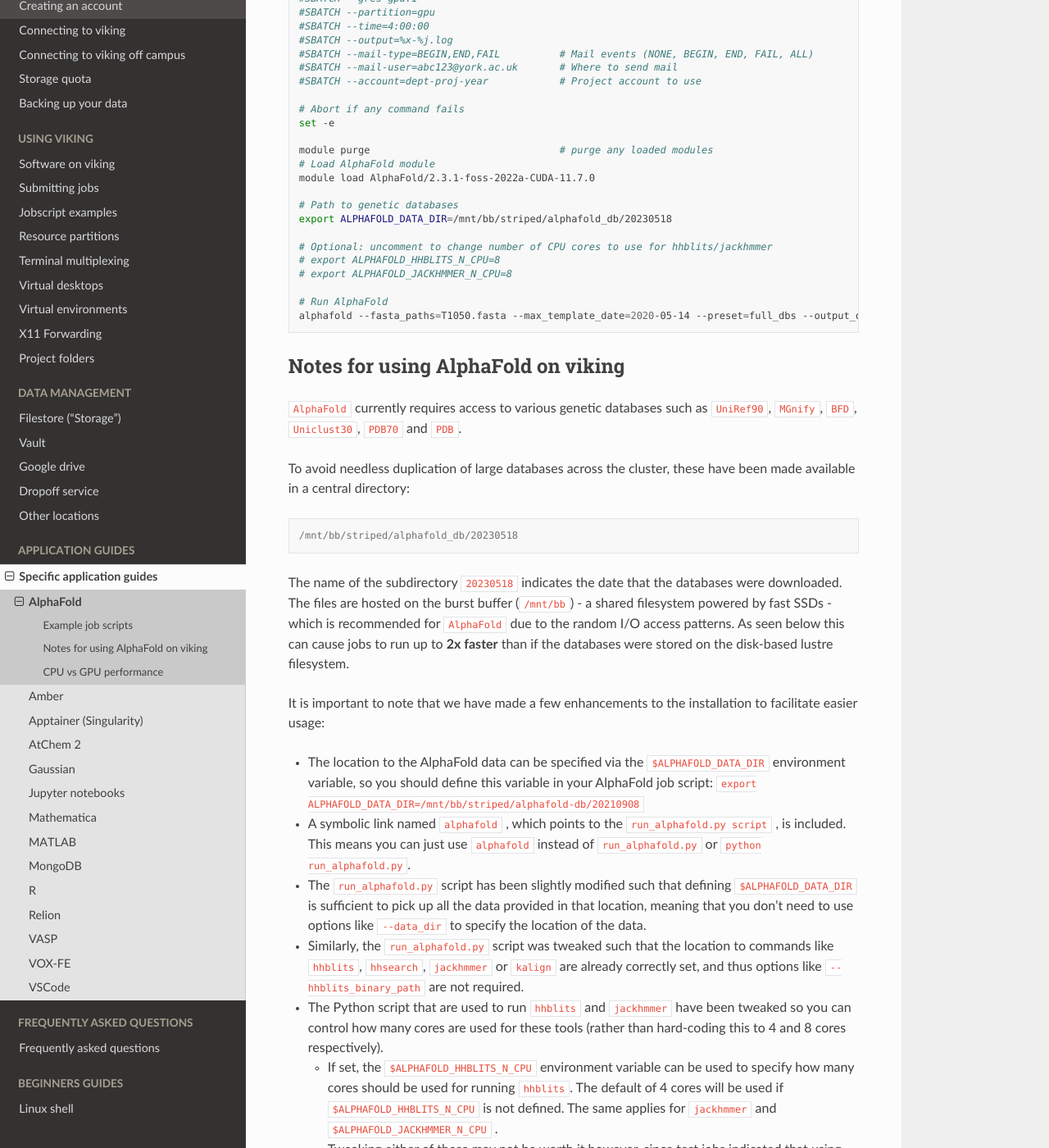
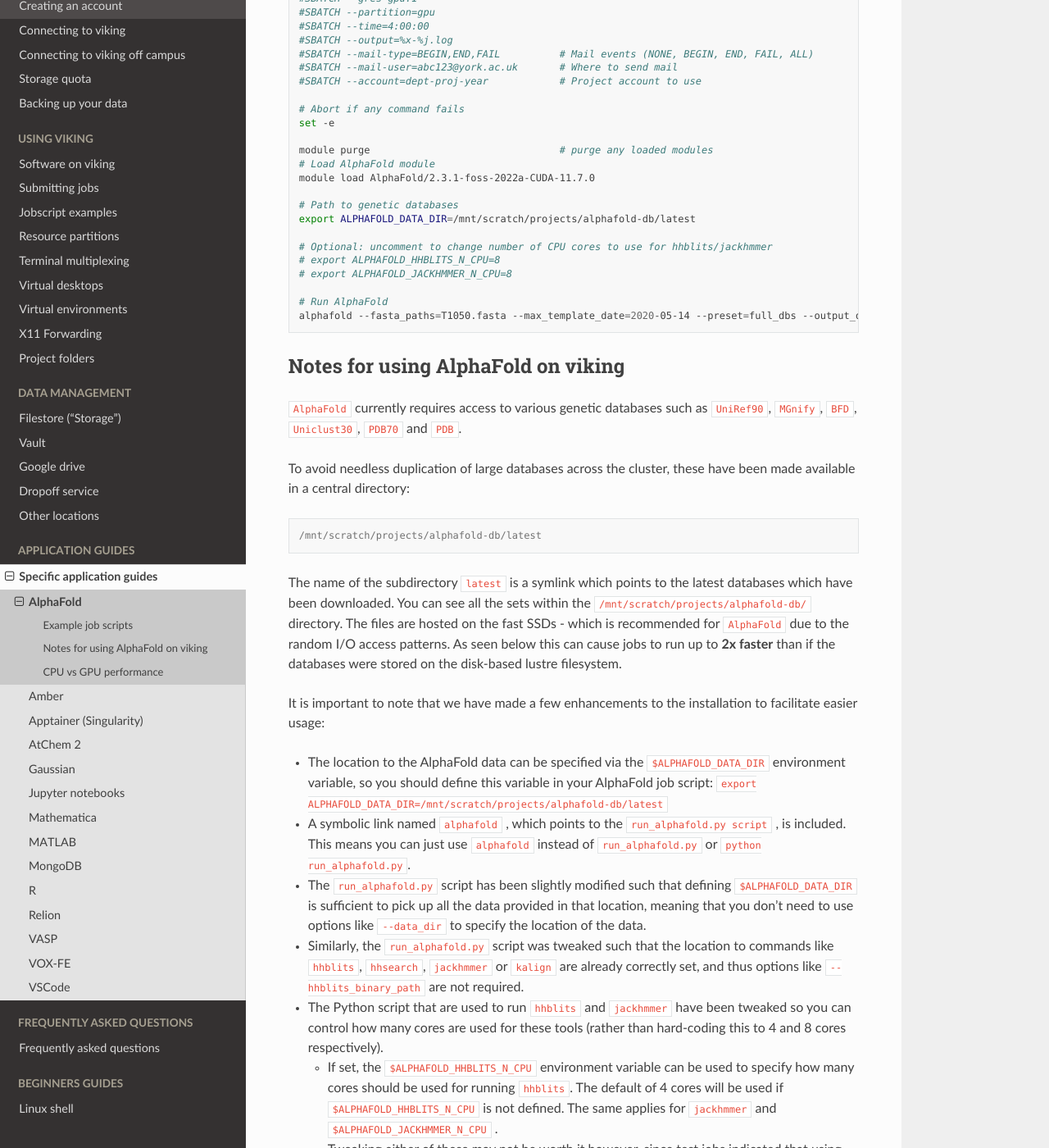
Before and after one commit to university-of-york/research-it-documentation, a Sphinx documentation site: the page built from docs/source/applications/alphafold.rst, in a window 1280 px wide and 1400 px high, scrolled down 1384 px. Shown: the whole window at 82% size. Built offline with Sphinx 7.4.7 and the Read the Docs theme 2.0.0, drawn with Linux system fonts in a browser that asks for light colours; some of the changed text lies outside the part shown.

Commit message:
update alphafold page

```diff
--- a/docs/source/applications/alphafold.rst
+++ b/docs/source/applications/alphafold.rst
@@ -103,11 +103,11 @@
 
     {ALPHAFOLD_DB_PATH}{APLHPFOLD_DB_DATE}
 
-The name of the subdirectory ``{APLHPFOLD_DB_DATE}`` indicates the date that the databases were downloaded. The files are hosted on the burst buffer (``/mnt/bb``) - a shared filesystem powered by fast SSDs - which is recommended for ``AlphaFold`` due to the random I/O access patterns. As seen below this can cause jobs to run up to **2x faster** than if the databases were stored on the disk-based lustre filesystem.
+The name of the subdirectory ``{APLHPFOLD_DB_DATE}`` is a symlink which points to the latest databases which have been downloaded. You can see all the sets within the ``{ALPHAFOLD_DB_PATH}`` directory. The files are hosted on the  fast SSDs - which is recommended for ``AlphaFold`` due to the random I/O access patterns. As seen below this can cause jobs to run up to **2x faster** than if the databases were stored on the disk-based lustre filesystem.
 
 It is important to note that we have made a few enhancements to the installation to facilitate easier usage:
 
-- The location to the AlphaFold data can be specified via the ``$ALPHAFOLD_DATA_DIR``  environment variable, so you should define this variable in your AlphaFold job script: ``export ALPHAFOLD_DATA_DIR=/mnt/bb/striped/alphafold-db/20210908``
+- The location to the AlphaFold data can be specified via the ``$ALPHAFOLD_DATA_DIR``  environment variable, so you should define this variable in your AlphaFold job script: ``export ALPHAFOLD_DATA_DIR={ALPHAFOLD_DB_PATH}{APLHPFOLD_DB_DATE}``
 - A symbolic link named ``alphafold`` , which points to the ``run_alphafold.py script`` , is included. This means you can just use ``alphafold``  instead of ``run_alphafold.py`` or ``python run_alphafold.py``.
 - The ``run_alphafold.py``  script has been slightly modified such that defining ``$ALPHAFOLD_DATA_DIR``  is sufficient to pick up all the data provided in that location, meaning that you don't need to use options like ``--data_dir``  to specify the location of the data.
 - Similarly, the ``run_alphafold.py``  script was tweaked such that the location to commands like ``hhblits``, ``hhsearch``, ``jackhmmer`` or ``kalign`` are already correctly set, and thus options like ``--hhblits_binary_path``  are not required.
@@ -129,7 +129,7 @@
 
 This highlights the importance of requesting resources when using ``AlphaFold``. These results suggest:
 
-  - It is faster for almost all jobs to use the ``AlphaFold`` with the database stored on the burst buffer, ``/mnt/bb``
+  - It is faster for almost all jobs to use the ``AlphaFold`` with the database stored on the SSDs
   - Using a GPU can considerably increase the speed at which a job completes (up to 6x)
   - Using a second GPU does not significantly reduce the runtime for a job
   - Counter intuitively, using more cores can lower performance
--- a/docs/source/replacements.py
+++ b/docs/source/replacements.py
@@ -32,8 +32,8 @@
     "{MOD_RELION}": "RELION/4.0.1-foss-2021a",
     "{MOD_ALPHAFOLD_CPU}": "AlphaFold/2.3.1-foss-2022a",
     "{MOD_ALPHAFOLD_GPU}": "AlphaFold/2.3.1-foss-2022a-CUDA-11.7.0",
-    "{ALPHAFOLD_DB_PATH}": "/mnt/bb/striped/alphafold_db/",
-    "{APLHPFOLD_DB_DATE}": "20230518",
+    "{ALPHAFOLD_DB_PATH}": "/mnt/scratch/projects/alphafold-db/",
+    "{APLHPFOLD_DB_DATE}": "latest",
     "{MOD_VASP}": "VASP/5.4.4-intel-2023a",
     "{MOD_TOOLCHAIN_FOSS}": "foss/2023a",  # used in the AtChem2 example
     "{MOD_CMAKE}": "CMake/3.26.3-GCCcore-12.3.0",  # used in the AtChem2 example
```
